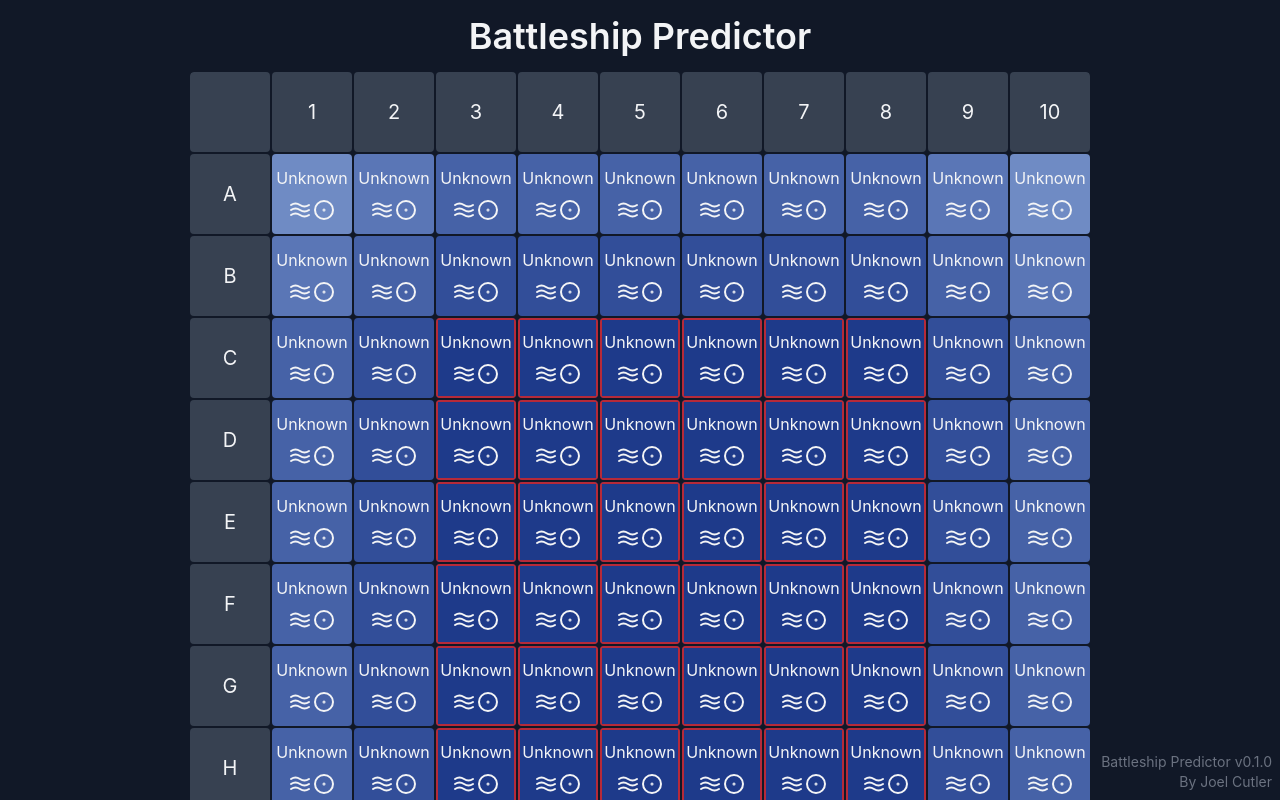
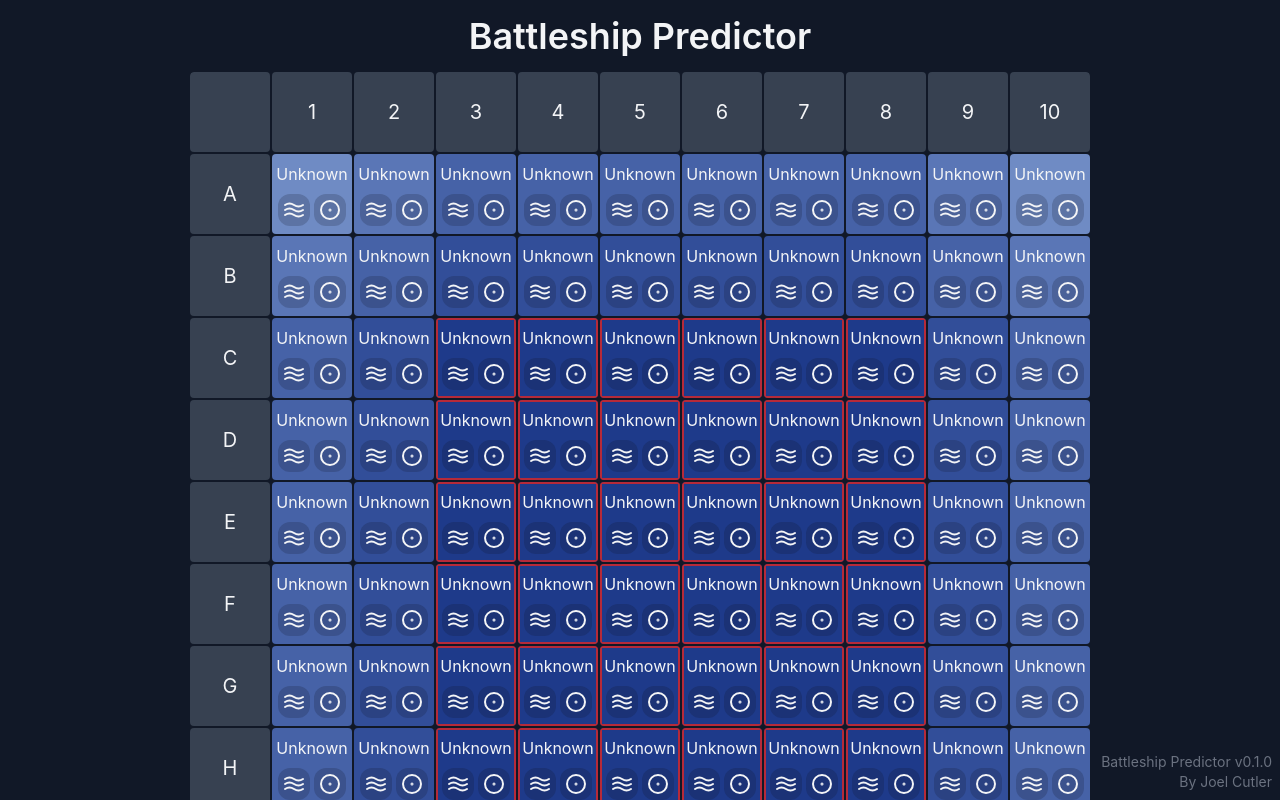
Before and after one commit to jcbyte/battleship-predictor, a React (Create React App) app: page / in a window 1280 px wide. Shown: the top 800 px of the page. Built offline with nearby package versions, Linux system fonts and the light colour scheme.

Commit message:
added style into the icon buttons

```diff
--- a/src/App.css
+++ b/src/App.css
@@ -1,6 +1,8 @@
 @tailwind base;
 @tailwind components;
 @tailwind utilities;
+
+/* TODO move my css styles into induvidual react components */
 
 main {
 	@apply min-h-screen bg-gray-900 text-gray-100;
@@ -35,3 +37,10 @@ input[type="button"]:disabled {
 	@apply bg-gray-800 text-gray-400 cursor-auto;
 	@apply hover:ring-0;
 }
+
+.iconButton {
+	@apply p-1 bg-gray-900/20 rounded-xl cursor-pointer;
+	@apply hover:bg-gray-900/40;
+	@apply active:bg-gray-900/80;
+	@apply transition-colors duration-100;
+}
--- a/src/components/GridItem.tsx
+++ b/src/components/GridItem.tsx
@@ -90,16 +90,18 @@ function BoardGridItem({ gameTile }: { gameTile: GameTile }) {
 			}}
 		>
 			<div className="text-md">{tileData.title}</div>
-			<div className="flex">
+			<div className="flex gap-1">
 				{tileData.buttons.map((buttonData) => {
+					// TODO give these icon buttons labels
 					return (
-						<>
-							<buttonData.icon
-								onClick={() => {
-									console.log("ujhs");
-								}}
-							/>
-						</>
+						<div
+							className="iconButton"
+							onClick={() => {
+								console.log("ujhs");
+							}}
+						>
+							<buttonData.icon />
+						</div>
 					);
 				})}
 			</div>
```
